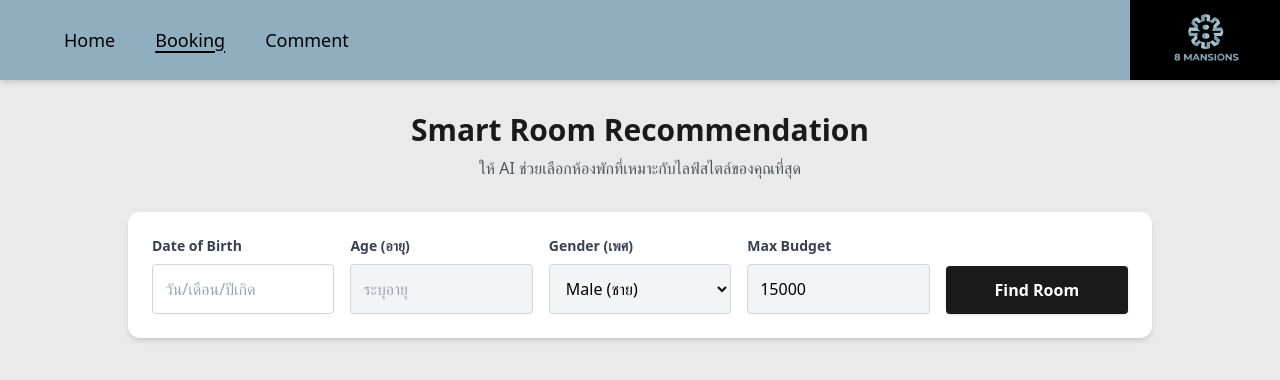
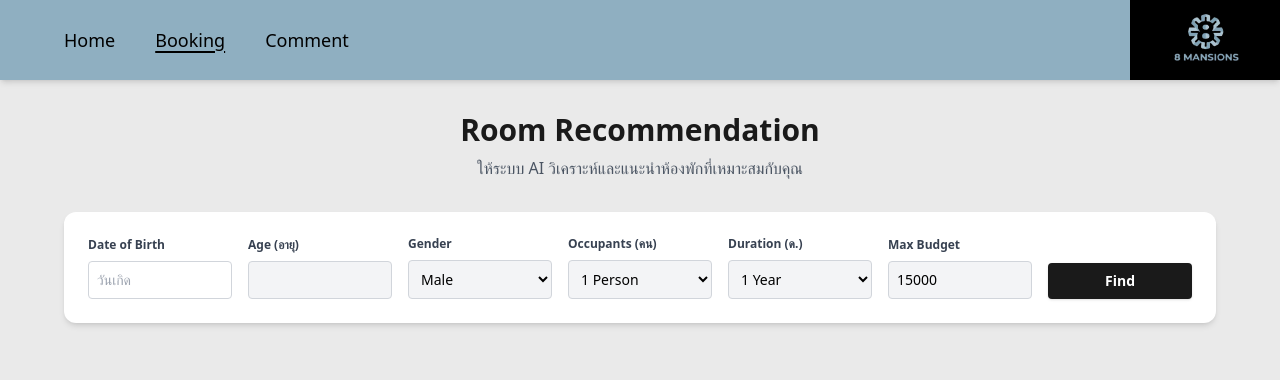
Before and after one commit to Ramza2547/8mansions-backend, a React (Vite) app in the folder tenant/: page /recommend-room in a window 1280 px wide. Shown: the top 380 px of the page. Built offline with nearby package versions, Linux system fonts and the light colour scheme.

Commit message:
feat: fix AI recommendation score scaling, prevent duplicate scores, and filter occupied rooms

```diff
--- a/tenant/src/BookingConfirm.jsx
+++ b/tenant/src/BookingConfirm.jsx
@@ -5,11 +5,13 @@ import { useState } from 'react';
 function BookingConfirm() {
   const navigate = useNavigate();
   const location = useLocation();
-  const { formData, hasSecondTenant, room } = location.state || {};
+
+  // 🎯 รับค่า roomDetails จากหน้า RecommendRoom ให้ชื่อตรงกัน
+  const { formData, hasSecondTenant, roomDetails } = location.state || {};
 
   const [isSubmitting, setIsSubmitting] = useState(false);
 
-  // 🎯 State สำหรับ Custom Alert Popup
+  // State สำหรับ Custom Alert Popup
   const [alertMessage, setAlertMessage] = useState({ show: false, type: '', text: '' });
 
   const formatDateDisplay = (dateStr) => {
@@ -28,11 +30,12 @@ function BookingConfirm() {
 
     const dataToSubmit = {
       ...formData,
-      room: room,
-      date_of_birth: convertToDbDate(formData.date_of_birth),
-      date_of_birth_2: convertToDbDate(formData.date_of_birth_2),
-      lease_start: convertToDbDate(formData.lease_start),
-      lease_end: convertToDbDate(formData.lease_end),
+      // 🎯 ดึงเฉพาะ Room_ID ส่งไปให้ Database
+      room: roomDetails?.Room_ID || '',
+      date_of_birth: convertToDbDate(formData?.date_of_birth),
+      date_of_birth_2: convertToDbDate(formData?.date_of_birth_2),
+      lease_start: convertToDbDate(formData?.lease_start),
+      lease_end: convertToDbDate(formData?.lease_end),
     };
 
     if (!hasSecondTenant) {
@@ -46,7 +49,6 @@ function BookingConfirm() {
       navigate('/booking-success');
     } catch (error) {
       console.error('Error syncing data:', error);
-      // 🎯 เปลี่ยนจากการใช้ window.alert เป็น Custom Popup
       setAlertMessage({
         show: true,
         type: 'error',
@@ -60,7 +62,7 @@ function BookingConfirm() {
   return (
     <div className="flex flex-col min-h-screen bg-[#F0F0F0] font-sans relative">
 
-      {/* 🎯 Custom Alert Popup */}
+      {/* Custom Alert Popup */}
       {alertMessage.show && (
         <div className="fixed inset-0 bg-black bg-opacity-40 flex justify-center items-center z-[110] p-4 animate-fade-in">
           <div className="bg-white p-6 sm:p-8 rounded-2xl shadow-2xl w-full max-w-sm flex flex-col items-center text-center">
@@ -90,9 +92,8 @@ function BookingConfirm() {
       </nav>
 
       <div className="flex-1 flex justify-center items-center p-4">
-        {/* 🎯 ปรับ Responsive Container */}
         <div className="bg-white p-6 sm:p-10 rounded-xl shadow-xl w-full max-w-lg my-6 animate-fade-in-up">
-          <h2 className="text-2xl sm:text-3xl font-bold text-center mb-6 sm:mb-8 text-[#1A1A1A]">Booking Room</h2>
+          <h2 className="text-2xl sm:text-3xl font-bold text-center mb-6 sm:mb-8 text-[#1A1A1A]">Booking Summary</h2>
 
           <div className="flex flex-col gap-4 text-sm sm:text-lg bg-gray-50 p-4 sm:p-6 rounded-lg border border-gray-100">
             <div className="flex flex-col border-b pb-2">
@@ -125,13 +126,19 @@ function BookingConfirm() {
               </div>
             )}
 
-            <div className="flex justify-between items-center bg-orange-50 border border-orange-100 p-3 rounded-lg mt-2">
-              <span className="font-bold text-orange-800 text-sm sm:text-base">Selected Room:</span>
-              <span className="font-extrabold text-xl sm:text-2xl text-orange-600">Room {room}</span>
+            {/* 🎯 แสดงรายละเอียดห้องพักที่ถูกส่งมาจากหน้า RecommendRoom */}
+            <div className="flex flex-col gap-2 bg-orange-50 border border-orange-100 p-4 rounded-lg mt-2">
+              <div className="flex justify-between items-center">
+                <span className="font-bold text-orange-800 text-sm sm:text-base">Selected Room:</span>
+                <span className="font-extrabold text-xl sm:text-2xl text-orange-600">Room {roomDetails?.Room_ID || '-'}</span>
+              </div>
+              <div className="flex justify-between items-center text-xs sm:text-sm text-orange-700 mt-1">
+                <span>Floor: <b>{roomDetails?.Floor || '-'}</b></span>
+                <span>Price: <b>{roomDetails?.Price ? roomDetails.Price.toLocaleString() : '-'} THB / Month</b></span>
+              </div>
             </div>
           </div>
 
-          {/* 🎯 จัดปุ่มให้ Responsive บนจอมือถือเล็กๆ */}
           <div className="flex flex-col sm:flex-row justify-between gap-3 sm:gap-4 mt-6 sm:mt-8">
             <button onClick={() => navigate(-1)} disabled={isSubmitting}
               className="w-full sm:flex-1 bg-red-600 hover:bg-red-700 text-white font-bold py-3 rounded-lg shadow text-center active:scale-95 transition-all disabled:bg-gray-400">
--- a/tenant/src/RecommendRoom.jsx
+++ b/tenant/src/RecommendRoom.jsx
@@ -8,10 +8,10 @@ function RecommendRoom() {
   const navigate = useNavigate();
   const location = useLocation();
 
-  // ดึงข้อมูล formData ที่ส่งข้ามมาจากหน้า GuestForm
   const guestFormData = location.state?.formData;
+  const leaseDuration = location.state?.duration || 12;
+  const hasSecondTenant = location.state?.hasSecondTenant || false;
 
-  // ฟังก์ชันเตรียมค่าเริ่มต้น (ดึงวันเกิดจาก GuestForm มาคำนวณอายุ)
   const getInitialData = () => {
     let initialBirthDate = null;
     let initialAge = '';
@@ -24,17 +24,19 @@ function RecommendRoom() {
       const birthYear = parseInt(y, 10);
       initialAge = currentYear - birthYear;
     }
-
     return { initialBirthDate, initialAge };
   };
 
   const { initialBirthDate, initialAge } = getInitialData();
 
   const [birthDate, setBirthDate] = useState(initialBirthDate);
+  // 🎯 เพิ่ม occupants และ duration เป็นตัวกรอง
   const [formData, setFormData] = useState({
     age: initialAge,
     gender: 0,
-    budget: 15000
+    budget: 15000,
+    occupants: hasSecondTenant ? 2 : 1,
+    duration: parseInt(leaseDuration)
   });
 
   const [rooms, setRooms] = useState([]);
@@ -46,8 +48,7 @@ function RecommendRoom() {
     setBirthDate(date);
     if (date) {
       const currentYear = new Date().getFullYear();
-      const birthYear = date.getFullYear();
-      const calculatedAge = currentYear - birthYear;
+      const calculatedAge = currentYear - date.getFullYear();
       setFormData({ ...formData, age: calculatedAge });
     } else {
       setFormData({ ...formData, age: '' });
@@ -60,10 +61,7 @@ function RecommendRoom() {
 
   const handleSearch = async (e) => {
     e.preventDefault();
-
-    if (!formData.age || formData.age <= 0) {
-      return alert("กรุณาระบุอายุให้ถูกต้องครับ");
-    }
+    if (!formData.age || formData.age <= 0) return alert("กรุณาระบุอายุให้ถูกต้องครับ");
 
     setIsLoading(true);
     setHasSearched(true);
@@ -80,11 +78,22 @@ function RecommendRoom() {
   };
 
   const clearFilters = () => {
-    setFormData({ age: '', gender: 0, budget: 15000 });
+    setFormData({ age: '', gender: 0, budget: 15000, occupants: 1, duration: 12 });
     setBirthDate(null);
     setRooms([]);
     setAiPrediction(null);
     setHasSearched(false);
+  };
+
+  const handleSelectRoom = (selectedRoom) => {
+    navigate('/booking-confirm', {
+      state: {
+        formData: guestFormData,
+        duration: leaseDuration,
+        hasSecondTenant: hasSecondTenant,
+        roomDetails: selectedRoom
+      }
+    });
   };
 
   return (
@@ -104,70 +113,66 @@ function RecommendRoom() {
 
       <div className="flex-1 p-4 sm:p-8 flex flex-col items-center">
         <div className="text-center mb-8">
-          <h1 className="text-2xl sm:text-3xl font-extrabold text-[#1A1A1A]">Smart Room Recommendation</h1>
-          <p className="text-gray-600 mt-2">ให้ AI ช่วยเลือกห้องพักที่เหมาะกับไลฟ์สไตล์ของคุณที่สุด</p>
+          {/* 🎯 ถอดคำว่า Smart ออก เหลือแค่นี้ครับ */}
+          <h1 className="text-2xl sm:text-3xl font-extrabold text-[#1A1A1A]">Room Recommendation</h1>
+          <p className="text-gray-600 mt-2">ให้ระบบ AI วิเคราะห์และแนะนำห้องพักที่เหมาะสมกับคุณ</p>
         </div>
 
-        <div className="bg-white p-6 rounded-xl shadow-md w-full max-w-5xl mb-8">
+        {/* 🎯 ปรับให้กว้างขึ้น เพื่อวางตัวกรอง 5 ช่องให้พอดี */}
+        <div className="bg-white p-6 rounded-xl shadow-md w-full max-w-6xl mb-8">
           <form onSubmit={handleSearch} className="flex flex-col sm:flex-row gap-4 items-end">
 
-            <div className="w-full sm:w-1/5">
-              <label className="block text-gray-700 font-bold mb-2 text-sm">Date of Birth</label>
-              <DatePicker
-                selected={birthDate}
-                onChange={handleDateChange}
-                dateFormat="dd/MM/yyyy"
-                placeholderText="วัน/เดือน/ปีเกิด"
-                showMonthDropdown
-                showYearDropdown
-                dropdownMode="select"
-                yearDropdownItemNumber={100}
-                scrollableYearDropdown
-                maxDate={new Date()}
-                className="w-full p-3 bg-white border border-gray-300 rounded focus:ring-2 focus:ring-[#8FAFC1] outline-none"
-                wrapperClassName="w-full"
-              />
+            <div className="w-full sm:w-1/6">
+              <label className="block text-gray-700 font-bold mb-2 text-xs">Date of Birth</label>
+              <DatePicker selected={birthDate} onChange={handleDateChange} dateFormat="dd/MM/yyyy" placeholderText="วันเกิด" showMonthDropdown showYearDropdown dropdownMode="select" yearDropdownItemNumber={100} scrollableYearDropdown maxDate={new Date()} className="w-full p-2 bg-white border border-gray-300 rounded focus:ring-2 focus:ring-[#8FAFC1] outline-none text-sm" wrapperClassName="w-full"/>
             </div>
 
-            <div className="w-full sm:w-1/5">
-              <label className="block text-gray-700 font-bold mb-2 text-sm">Age (อายุ)</label>
-              <input
-                type="number" name="age" value={formData.age} onChange={handleChange}
-                placeholder="ระบุอายุ"
-                className="w-full p-3 bg-gray-100 border border-gray-300 rounded focus:ring-2 focus:ring-[#8FAFC1] outline-none"
-              />
+            <div className="w-full sm:w-1/6">
+              <label className="block text-gray-700 font-bold mb-2 text-xs">Age (อายุ)</label>
+              <input type="number" name="age" value={formData.age} onChange={handleChange} className="w-full p-2 bg-gray-100 border border-gray-300 rounded focus:ring-2 focus:ring-[#8FAFC1] outline-none text-sm" />
             </div>
 
-            <div className="w-full sm:w-1/5">
-              <label className="block text-gray-700 font-bold mb-2 text-sm">Gender (เพศ)</label>
-              <select
-                name="gender" value={formData.gender} onChange={handleChange}
-                className="w-full p-3 bg-gray-100 border border-gray-300 rounded focus:ring-2 focus:ring-[#8FAFC1] outline-none cursor-pointer"
-              >
-                <option value={0}>Male (ชาย)</option>
-                <option value={1}>Female (หญิง)</option>
+            <div className="w-full sm:w-1/6">
+              <label className="block text-gray-700 font-bold mb-2 text-xs">Gender</label>
+              <select name="gender" value={formData.gender} onChange={handleChange} className="w-full p-2 bg-gray-100 border border-gray-300 rounded focus:ring-2 focus:ring-[#8FAFC1] outline-none cursor-pointer text-sm">
+                <option value={0}>Male</option>
+                <option value={1}>Female</option>
               </select>
             </div>
 
-            <div className="w-full sm:w-1/5">
-              <label className="block text-gray-700 font-bold mb-2 text-sm">Max Budget</label>
-              <input
-                type="number" name="budget" value={formData.budget} onChange={handleChange}
-                className="w-full p-3 bg-gray-100 border border-gray-300 rounded focus:ring-2 focus:ring-[#8FAFC1] outline-none"
-              />
+            {/* 🎯 เพิ่มตัวกรอง Occupants และ Duration */}
+            <div className="w-full sm:w-1/6">
+              <label className="block text-gray-700 font-bold mb-2 text-xs">Occupants (คน)</label>
+              <select name="occupants" value={formData.occupants} onChange={handleChange} className="w-full p-2 bg-gray-100 border border-gray-300 rounded focus:ring-2 focus:ring-[#8FAFC1] outline-none cursor-pointer text-sm">
+                <option value={1}>1 Person</option>
+                <option value={2}>2 Persons</option>
+              </select>
             </div>
 
-            <div className="w-full sm:w-1/5 flex gap-2">
-              <button type="submit" disabled={isLoading} className="w-full bg-[#1A1A1A] hover:bg-gray-800 text-white font-bold py-3 rounded shadow transition-colors flex justify-center items-center">
-                {isLoading ? (
-                  <span className="animate-spin h-5 w-5 border-2 border-white border-t-transparent rounded-full"></span>
-                ) : 'Find Room'}
+            <div className="w-full sm:w-1/6">
+              <label className="block text-gray-700 font-bold mb-2 text-xs">Duration (ด.)</label>
+              <select name="duration" value={formData.duration} onChange={handleChange} className="w-full p-2 bg-gray-100 border border-gray-300 rounded focus:ring-2 focus:ring-[#8FAFC1] outline-none cursor-pointer text-sm">
+                <option value={1}>1 Month</option>
+                <option value={6}>6 Months</option>
+                <option value={12}>1 Year</option>
+              </select>
+            </div>
+
+            <div className="w-full sm:w-1/6">
+              <label className="block text-gray-700 font-bold mb-2 text-xs">Max Budget</label>
+              <input type="number" name="budget" value={formData.budget} onChange={handleChange} className="w-full p-2 bg-gray-100 border border-gray-300 rounded focus:ring-2 focus:ring-[#8FAFC1] outline-none text-sm" />
+            </div>
+
+            <div className="w-full sm:w-1/6 flex gap-2">
+              <button type="submit" disabled={isLoading} className="w-full bg-[#1A1A1A] hover:bg-gray-800 text-white font-bold py-2 rounded shadow transition-colors flex justify-center items-center text-sm">
+                {isLoading ? <span className="animate-spin h-4 w-4 border-2 border-white border-t-transparent rounded-full"></span> : 'Find'}
               </button>
             </div>
           </form>
         </div>
-{hasSearched && aiPrediction && (
-          <div className="w-full max-w-5xl mb-6 p-4 bg-[#8FAFC1] bg-opacity-20 border border-[#8FAFC1] rounded-lg flex items-center justify-between animate-fade-in">
+
+        {hasSearched && aiPrediction && (
+          <div className="w-full max-w-6xl mb-6 p-4 bg-[#8FAFC1] bg-opacity-20 border border-[#8FAFC1] rounded-lg flex items-center justify-between animate-fade-in">
             <div>
               <span className="font-bold text-[#1A1A1A]">🧠 AI Prediction:</span>
               <span className="ml-2 text-gray-700">
@@ -180,7 +185,7 @@ function RecommendRoom() {
           </div>
         )}
 
-        <div className="w-full max-w-5xl">
+        <div className="w-full max-w-6xl">
           {isLoading ? (
             <div className="flex justify-center py-20">
               <div className="animate-spin h-10 w-10 border-4 border-[#8FAFC1] border-t-[#1A1A1A] rounded-full"></div>
@@ -188,8 +193,8 @@ function RecommendRoom() {
           ) : hasSearched && rooms.length === 0 ? (
             <div className="bg-white p-12 rounded-xl shadow text-center flex flex-col items-center">
               <span className="text-4xl mb-4">💸</span>
-              <h3 className="text-xl font-bold text-gray-800 mb-2">No Rooms Found</h3>
-              <p className="text-gray-500 mb-6">ขออภัยครับ ไม่พบห้องพักที่ตรงกับงบประมาณที่คุณตั้งไว้</p>
+              <h3 className="text-xl font-bold text-gray-800 mb-2">No Rooms Available</h3>
+              <p className="text-gray-500 mb-6">ขออภัยครับ ไม่พบห้องพักที่ตรงกับงบประมาณ หรือห้องพักถูกเช่าเต็มหมดแล้ว</p>
               <button onClick={clearFilters} className="text-[#8FAFC1] font-bold hover:underline">Clear Filters</button>
             </div>
           ) : (
@@ -206,8 +211,9 @@ function RecommendRoom() {
                   <div className="p-5 flex-1">
                     <div className="flex justify-between items-center mb-3">
                       <h3 className="text-xl font-black text-[#1A1A1A]">ROOM {room.Room_ID}</h3>
+                      {/* 🎯 แสดงคะแนน 0-100 */}
                       <span className="text-[10px] font-bold px-2 py-1 bg-green-100 text-green-700 rounded-full">
-                        Score: {room.Matching_Score}
+                        Score: {room.Matching_Score}/100
                       </span>
                     </div>
                     <div className="text-gray-600 text-sm mb-4 space-y-1">
@@ -215,11 +221,13 @@ function RecommendRoom() {
                       <p><b>View:</b> {room.View_Type}</p>
                     </div>
                     <div className="text-sm font-bold text-orange-600 border-t pt-3">
-                      {/* 🎯 เปลี่ยนจาก / M. เป็น / Month ตรงนี้ครับ */}
                       {room.Price.toLocaleString()} THB / Month
                     </div>
                   </div>
-                  <button className="w-full py-2 bg-[#8FAFC1] hover:bg-[#7a96a8] text-[#1A1A1A] font-bold transition-colors">
+                  <button
+                    onClick={() => handleSelectRoom(room)}
+                    className="w-full py-2 bg-[#8FAFC1] hover:bg-[#7a96a8] text-[#1A1A1A] font-bold transition-colors"
+                  >
                     Select
                   </button>
                 </div>
```
Also changed, not shown: tenant/src/UploadDocument.jsx (+3 -6 lines), 2 other files (tests, documents, lock files or other folders).
